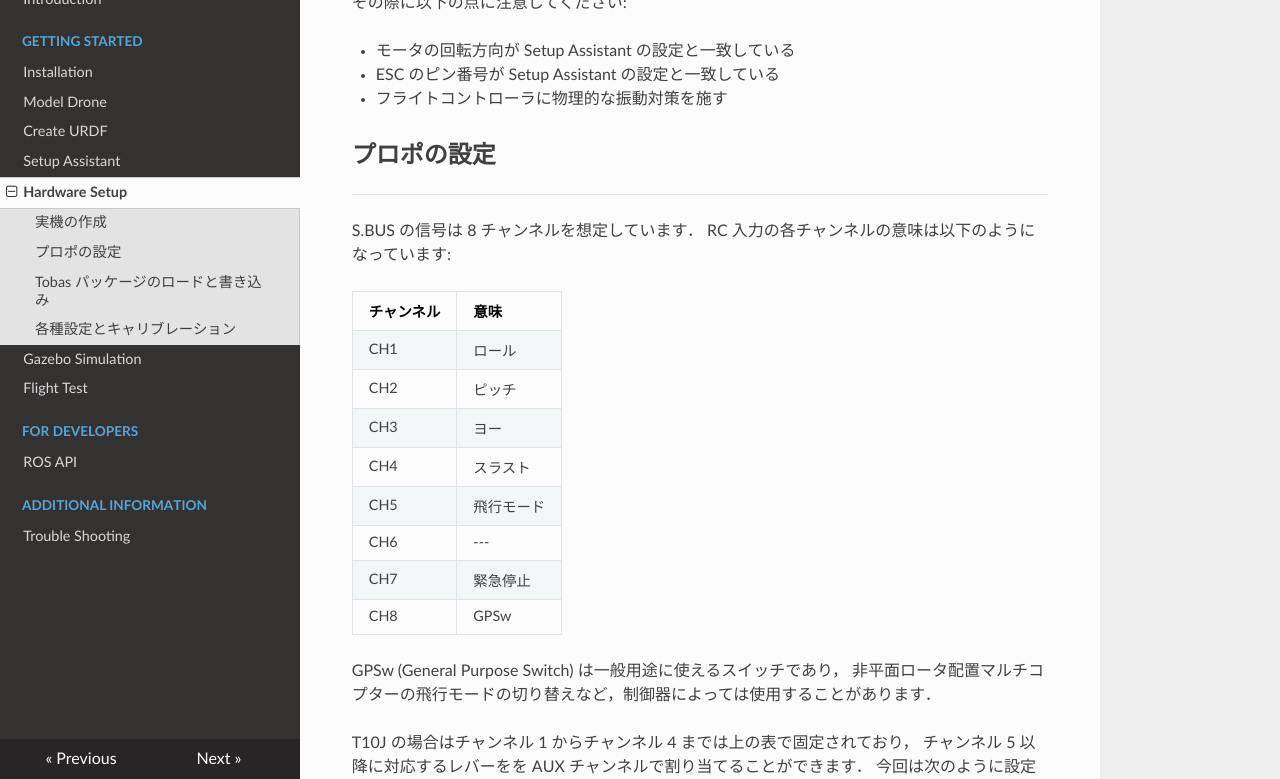
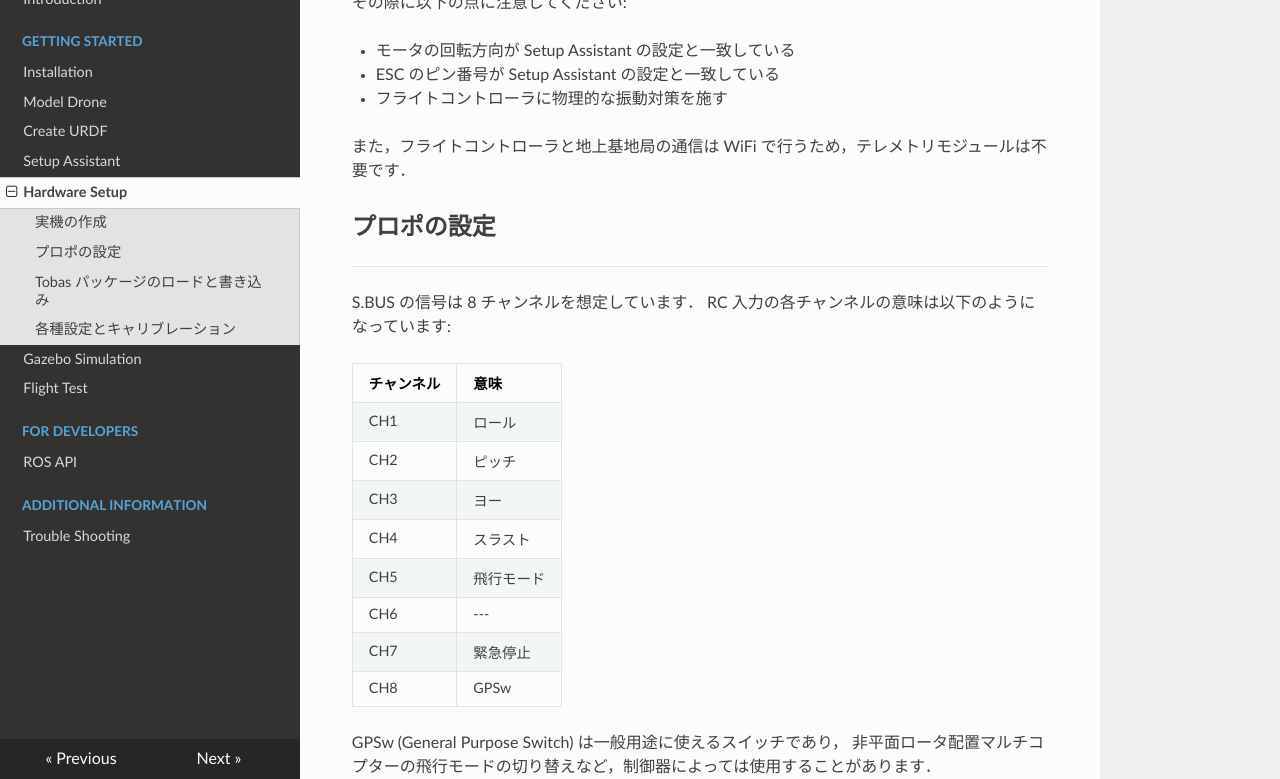
Before and after one commit to TobasFlightControl/tobas_wiki_ja, an MkDocs documentation site: the page built from docs/hardware_setup.md, in a window 1280 px wide and 900 px high, scrolled down 803 px, cut to the strip 121-900 px from the top of the window. Built offline with MkDocs 1.6.1, drawn with Linux system fonts in a browser that asks for light colours; nearby versions of some CDN libraries.

Commit message:
edit: hardware_setup.md

```diff
--- a/docs/hardware_setup.md
+++ b/docs/hardware_setup.md
@@ -19,6 +19,8 @@ Radio Calibration 以外はシミュレーションの後でも構いません
 - モータの回転方向が Setup Assistant の設定と一致している
 - ESC のピン番号が Setup Assistant の設定と一致している
 - フライトコントローラに物理的な振動対策を施す
+
+また，フライトコントローラと地上基地局の通信は WiFi で行うため，テレメトリモジュールは不要です．
 
 ## プロポの設定
 
```
